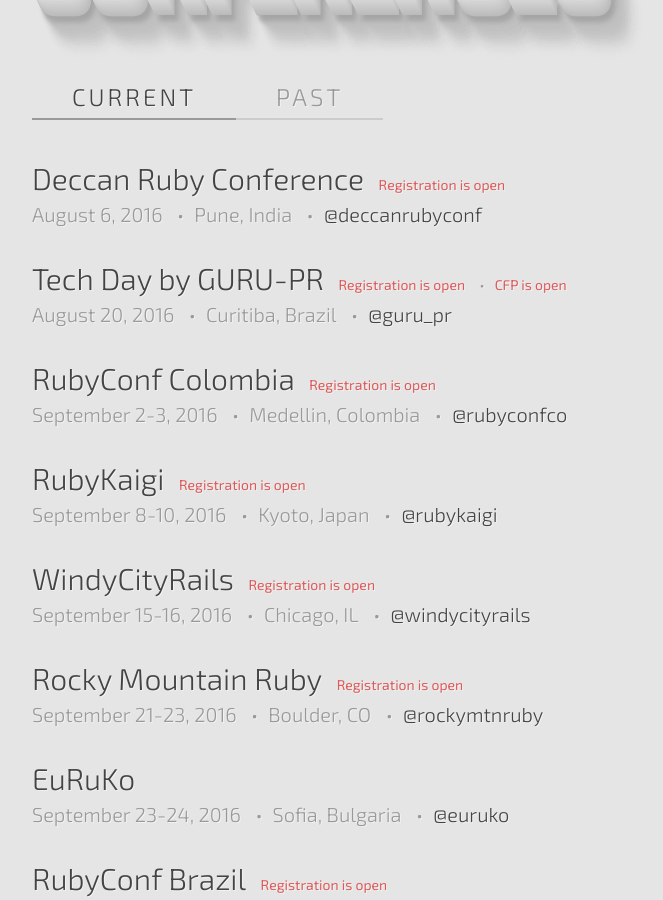
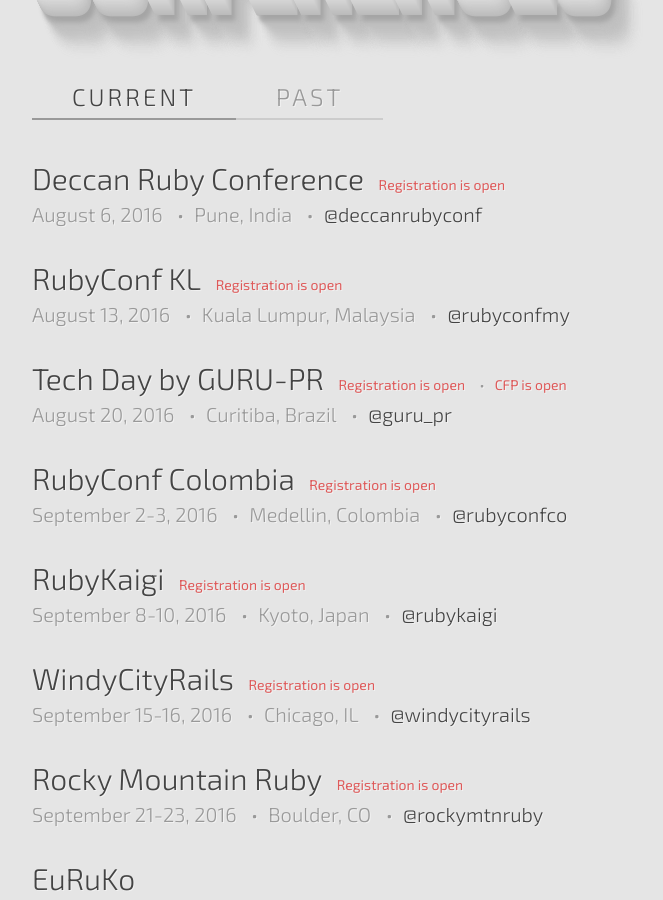
Before and after one commit to ruby-conferences/ruby-conferences.github.io, a Jekyll site: the page built from index.html, in a window 1280 px wide and 900 px high, scrolled down 402 px. Shown: the whole window, without its empty margins (208-871 px from the left). Built offline with Jekyll 4.4.1, drawn with Linux system fonts in a browser that asks for light colours.

Commit message:
Add RubyConf KL

```diff
--- a/_data/current.yml
+++ b/_data/current.yml
@@ -3,6 +3,13 @@
   dates: "August 6, 2016"
   url: http://www.deccanrubyconf.org/
   twitter: deccanrubyconf
+  reg_phrase: Registration is open
+
+- name: RubyConf KL
+  location: Kuala Lumpur, Malaysia
+  dates: "August 13, 2016"
+  url: http://www.rubyconf.my/
+  twitter: rubyconfmy
   reg_phrase: Registration is open
 
 - name: Tech Day by GURU-PR
```
